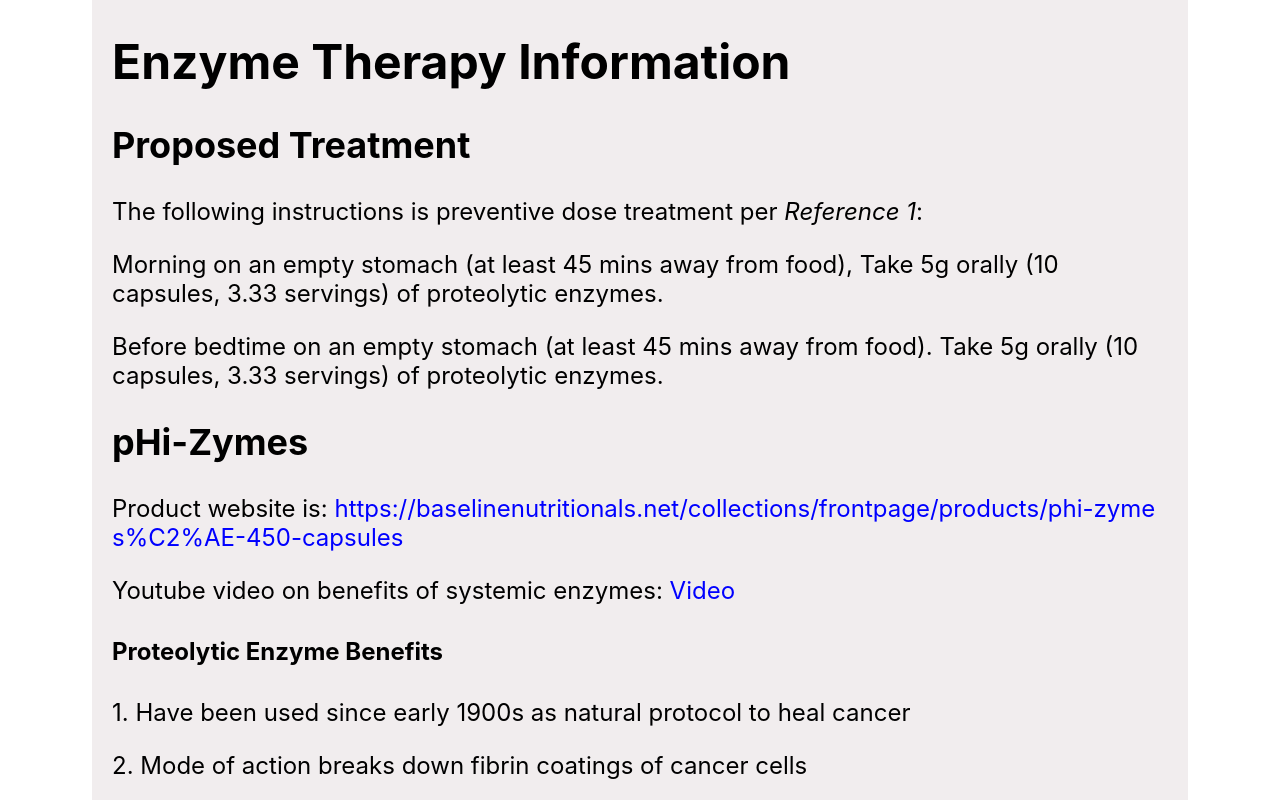
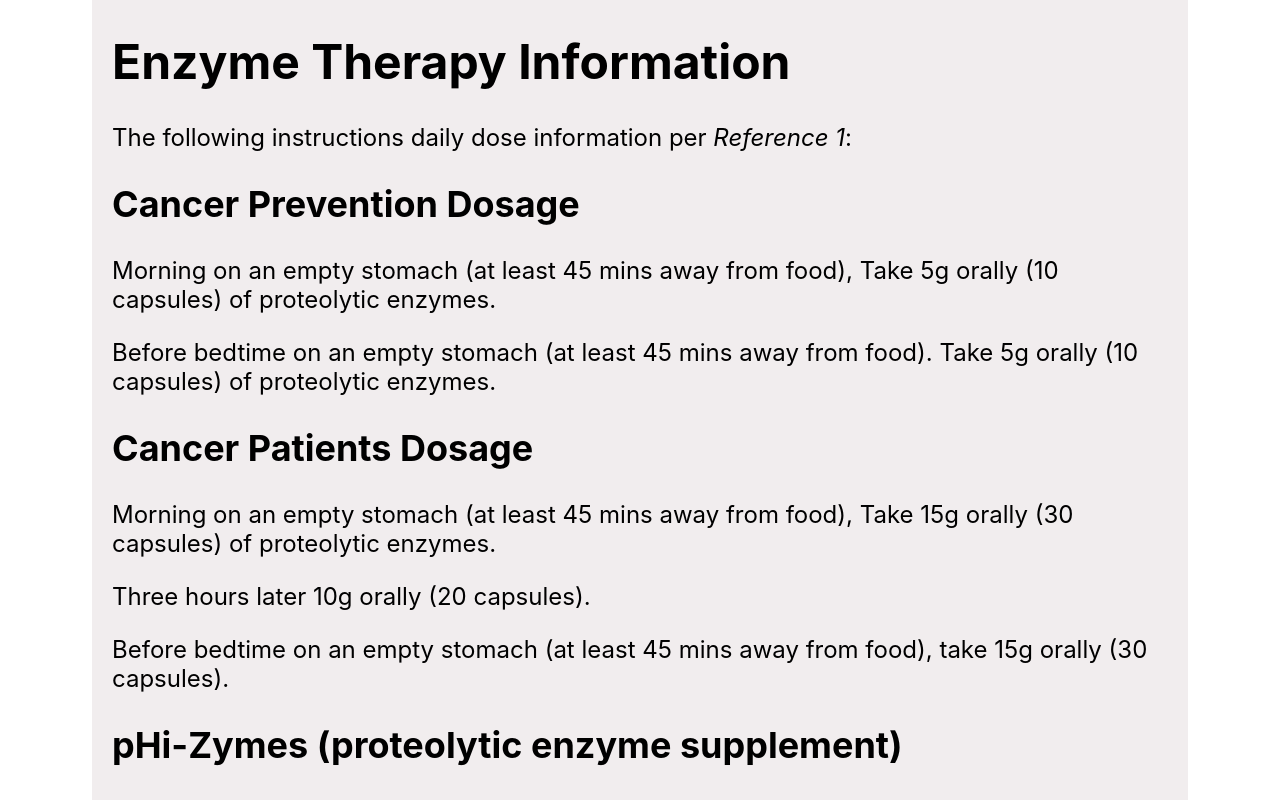
Before and after one commit to jaytula/alt-medicine, a React (Create React App) app: page / in a window 1280 px wide. Shown: the top 800 px of the page. Built offline with nearby package versions, Linux system fonts and the light colour scheme.

Commit message:
Add Cancer Patient dosing information

```diff
--- a/public/index.html
+++ b/public/index.html
@@ -24,7 +24,7 @@
       work correctly both with client-side routing and a non-root public URL.
       Learn how to configure a non-root public URL by running `npm run build`.
     -->
-    <title>React App</title>
+    <title>Enzyme Therapy Information</title>
   </head>
   <body>
     <noscript>You need to enable JavaScript to run this app.</noscript>
--- a/src/App.js
+++ b/src/App.js
@@ -39,19 +39,31 @@
       <div className={classes.container}>
         <main className={classes.content}>
           <h1>Enzyme Therapy Information</h1>
-          <h2>Proposed Treatment</h2>
           <p>
-            The following instructions is preventive dose treatment per{' '}
+            The following instructions daily dose information per{' '}
             <i>Reference 1</i>:
           </p>
+          <h2>Cancer Prevention Dosage</h2>
+
           <p>
             Morning on an empty stomach (at least 45 mins away from food), Take
-            5g orally (10 capsules, 3.33 servings) of proteolytic enzymes.
+            5g orally (10 capsules) of proteolytic enzymes.
           </p>
           <p>
             Before bedtime on an empty stomach (at least 45 mins away from
-            food). Take 5g orally (10 capsules, 3.33 servings) of proteolytic
-            enzymes.
+            food). Take 5g orally (10 capsules) of proteolytic enzymes.
+          </p>
+
+          <h2>Cancer Patients Dosage</h2>
+
+          <p>
+            Morning on an empty stomach (at least 45 mins away from food), Take
+            15g orally (30 capsules) of proteolytic enzymes.
+          </p>
+          <p>Three hours later 10g orally (20 capsules).</p>
+          <p>
+            Before bedtime on an empty stomach (at least 45 mins away from
+            food), take 15g orally (30 capsules).
           </p>
 
           <PhiZyme />
--- a/src/PhiZyme.js
+++ b/src/PhiZyme.js
@@ -6,7 +6,7 @@
 });
 
 const phizyme = {
-  name: 'pHi-Zymes',
+  name: 'pHi-Zymes (proteolytic enzyme supplement)',
   website:
     'https://baselinenutritionals.net/collections/frontpage/products/phi-zymes%C2%AE-450-capsules',
   youtube: 'https://www.youtube.com/watch?v=dgJGmCmh9uI&feature=youtu.be',
```
